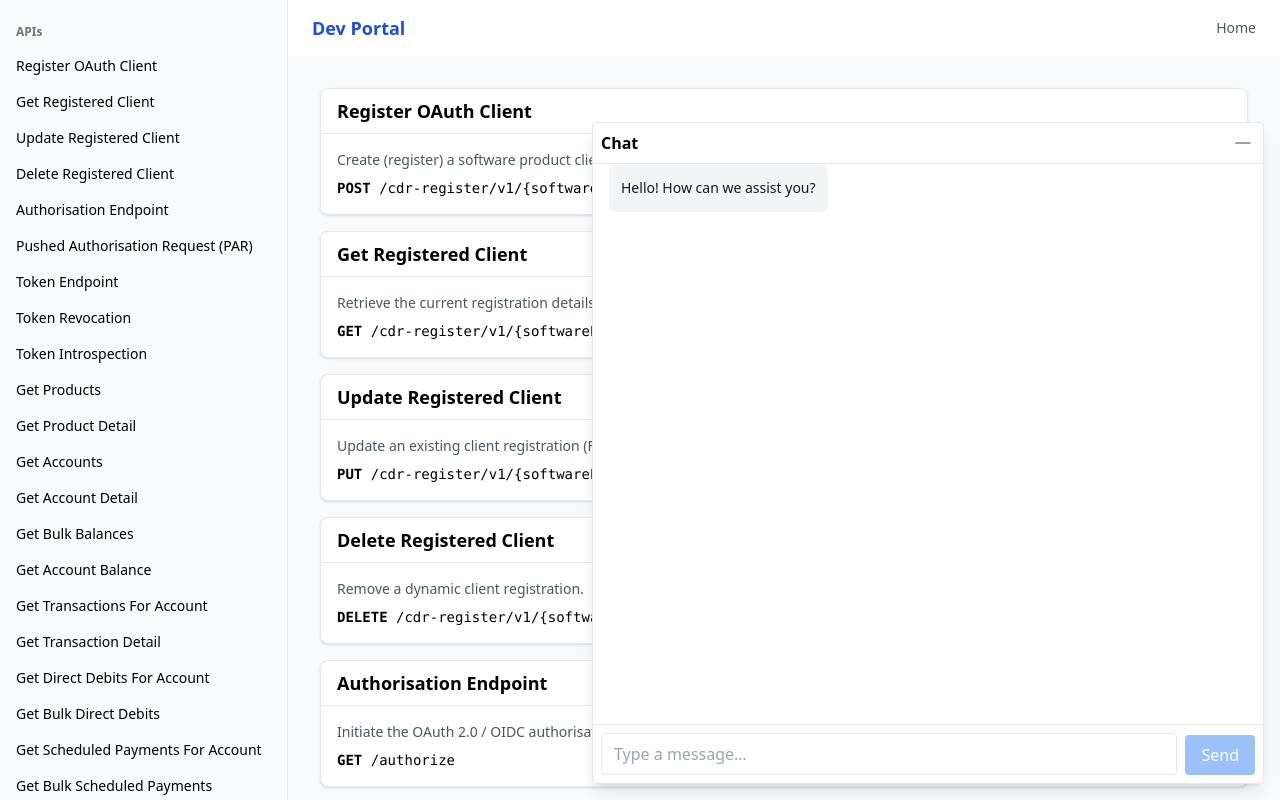
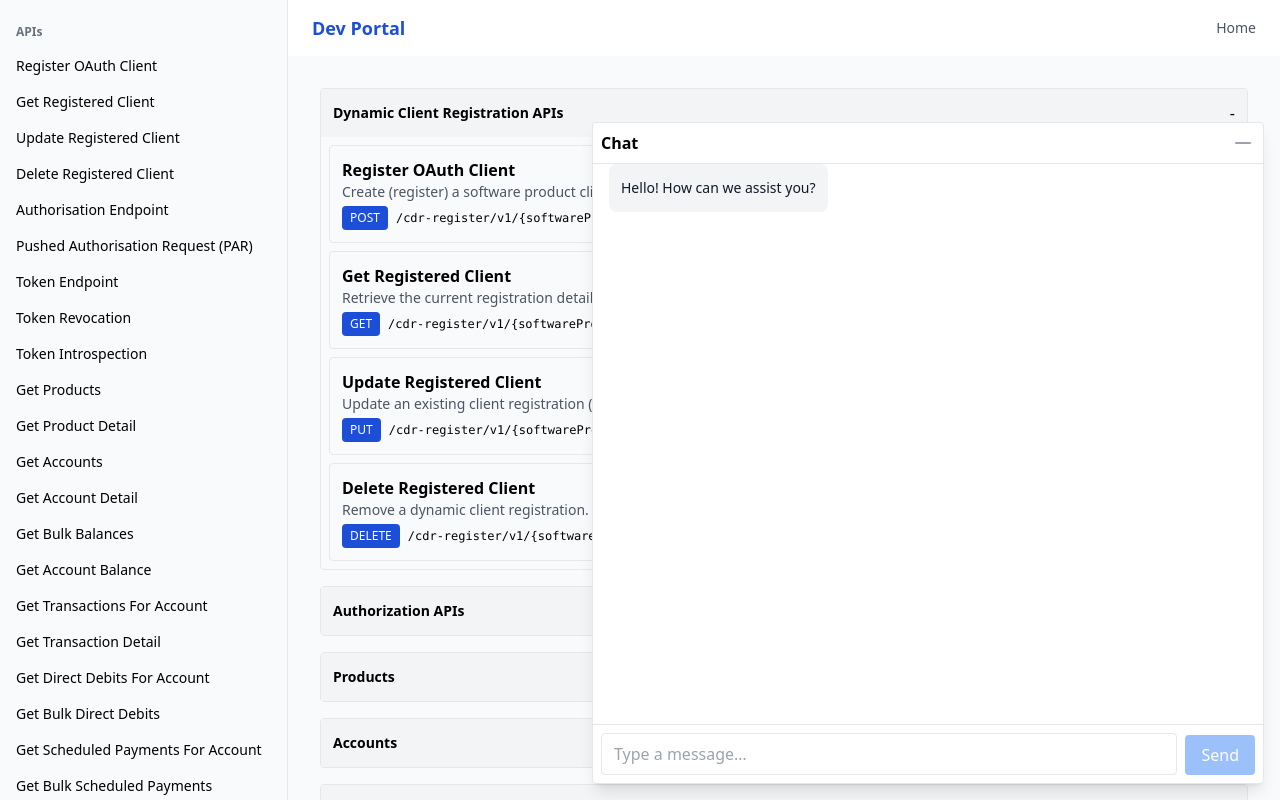
Before and after one commit to Buddy119/DemoPortal, a React (Vite) app in the folder src/front_end/: page /docs in a window 1280 px wide. Built offline with nearby package versions, Linux system fonts and the light colour scheme; no server answers.

Commit message:
Add accordion grouped API list

```diff
--- /dev/null
+++ b/src/front_end/src/components/ApiCard.jsx
@@ -0,0 +1,25 @@
+import { Link } from 'react-router-dom';
+import { useHighlight } from '/src/hooks/useHighlight.js';
+
+export default function ApiCard({ api, highlightId }) {
+  const id = `${api.id}-card`;
+  const ref = useHighlight(highlightId, id);
+  return (
+    <Link to={`/docs/${api.id}`} className="block">
+      <div
+        ref={ref}
+        id={id}
+        className="p-3 border rounded hover:bg-gray-50 cursor-pointer"
+      >
+        <h4 className="text-base font-semibold">{api.name}</h4>
+        <p className="text-sm text-gray-600">{api.description}</p>
+        <div className="mt-1 flex gap-2 items-center">
+          <span className="inline-block px-2 py-1 bg-blue-700 text-white text-xs rounded">
+            {api.method}
+          </span>
+          <code className="text-xs">{api.endpoint}</code>
+        </div>
+      </div>
+    </Link>
+  );
+}
--- a/src/front_end/src/components/ApiList.jsx
+++ b/src/front_end/src/components/ApiList.jsx
@@ -1,7 +1,7 @@
-import { apiData } from '/src/data/apis.js';
-import { Card, CardHeader, CardTitle, CardContent } from '/src/components/ui/card.jsx';
-import { Link, useLocation } from 'react-router-dom';
-import { useHighlight } from '/src/hooks/useHighlight.js';
+import { apiGroups } from '/src/data/apiGroups.js';
+import Accordion from '/src/components/ui/accordion.jsx';
+import ApiCard from '/src/components/ApiCard.jsx';
+import { useLocation } from 'react-router-dom';
 
 export default function ApiList() {
   const location = useLocation();
@@ -9,25 +9,13 @@ export default function ApiList() {
 
   return (
     <div className="space-y-4">
-      {apiData.apis.map((api) => {
-        const id = `${api.id}-card`;
-        const ref = useHighlight(highlightId, id);
-        return (
-          <Link key={api.id} to={`/docs/${api.id}`} className="block">
-            <Card ref={ref} id={id} className="hover:shadow">
-              <CardHeader>
-                <CardTitle>{api.name}</CardTitle>
-              </CardHeader>
-              <CardContent>
-                <p className="text-sm text-gray-600 mb-2">{api.description}</p>
-                <p className="font-mono text-sm">
-                  <span className="font-semibold">{api.method}</span> {api.endpoint}
-                </p>
-              </CardContent>
-            </Card>
-          </Link>
-        );
-      })}
+      {apiGroups.map((group, idx) => (
+        <Accordion key={group.title} title={group.title} defaultOpen={idx === 0}>
+          {group.apis.map((api) => (
+            <ApiCard key={api.id} api={api} highlightId={highlightId} />
+          ))}
+        </Accordion>
+      ))}
     </div>
   );
 }
--- /dev/null
+++ b/src/front_end/src/components/ui/accordion.jsx
@@ -0,0 +1,33 @@
+import { useState } from 'react';
+import { AnimatePresence, motion } from 'framer-motion';
+
+export default function Accordion({ title, children, defaultOpen = false }) {
+  const [open, setOpen] = useState(defaultOpen);
+  return (
+    <div className="border rounded">
+      <button
+        type="button"
+        className="w-full flex justify-between items-center p-3 bg-gray-100 hover:bg-gray-200 focus:outline-none focus:ring"
+        onClick={() => setOpen(!open)}
+        aria-expanded={open}
+      >
+        <span className="font-semibold text-sm">{title}</span>
+        <span className="ml-2">{open ? '-' : '+'}</span>
+      </button>
+      <AnimatePresence initial={false}>
+        {open && (
+          <motion.div
+            key="content"
+            initial={{ height: 0, opacity: 0 }}
+            animate={{ height: 'auto', opacity: 1 }}
+            exit={{ height: 0, opacity: 0 }}
+            transition={{ duration: 0.2 }}
+            className="overflow-hidden"
+          >
+            <div className="p-2 space-y-2">{children}</div>
+          </motion.div>
+        )}
+      </AnimatePresence>
+    </div>
+  );
+}
--- /dev/null
+++ b/src/front_end/src/data/apiGroups.js
@@ -0,0 +1,62 @@
+import { apiData } from './apis.js';
+
+const find = (id) => apiData.apis.find((a) => a.id === id);
+
+export const apiGroups = [
+  {
+    title: 'Dynamic Client Registration APIs',
+    apis: [
+      find('dcr-register-client'),
+      find('dcr-get-client'),
+      find('dcr-update-client'),
+      find('dcr-delete-client'),
+    ],
+  },
+  {
+    title: 'Authorization APIs',
+    apis: [
+      find('oauth-authorize'),
+      find('oauth-par'),
+      find('oauth-token'),
+      find('oauth-revoke'),
+      find('oauth-introspect'),
+    ],
+  },
+  {
+    title: 'Products',
+    apis: [find('get-products'), find('get-product-detail')],
+  },
+  {
+    title: 'Accounts',
+    apis: [find('get-accounts'), find('get-account-detail')],
+  },
+  {
+    title: 'Balances',
+    apis: [find('get-bulk-balances'), find('get-account-balance')],
+  },
+  {
+    title: 'Transactions',
+    apis: [find('get-account-transactions'), find('get-transaction-detail')],
+  },
+  {
+    title: 'Direct Debits',
+    apis: [find('get-account-direct-debits'), find('get-bulk-direct-debits')],
+  },
+  {
+    title: 'Scheduled Payments',
+    apis: [find('get-account-scheduled-payments'), find('get-bulk-scheduled-payments')],
+  },
+  {
+    title: 'Payees',
+    apis: [find('get-payees'), find('get-payee-detail')],
+  },
+  {
+    title: 'Common APIs',
+    apis: [
+      find('get-customer'),
+      find('get-customer-detail'),
+      find('get-common-status'),
+      find('get-common-outages'),
+    ],
+  },
+];
```
